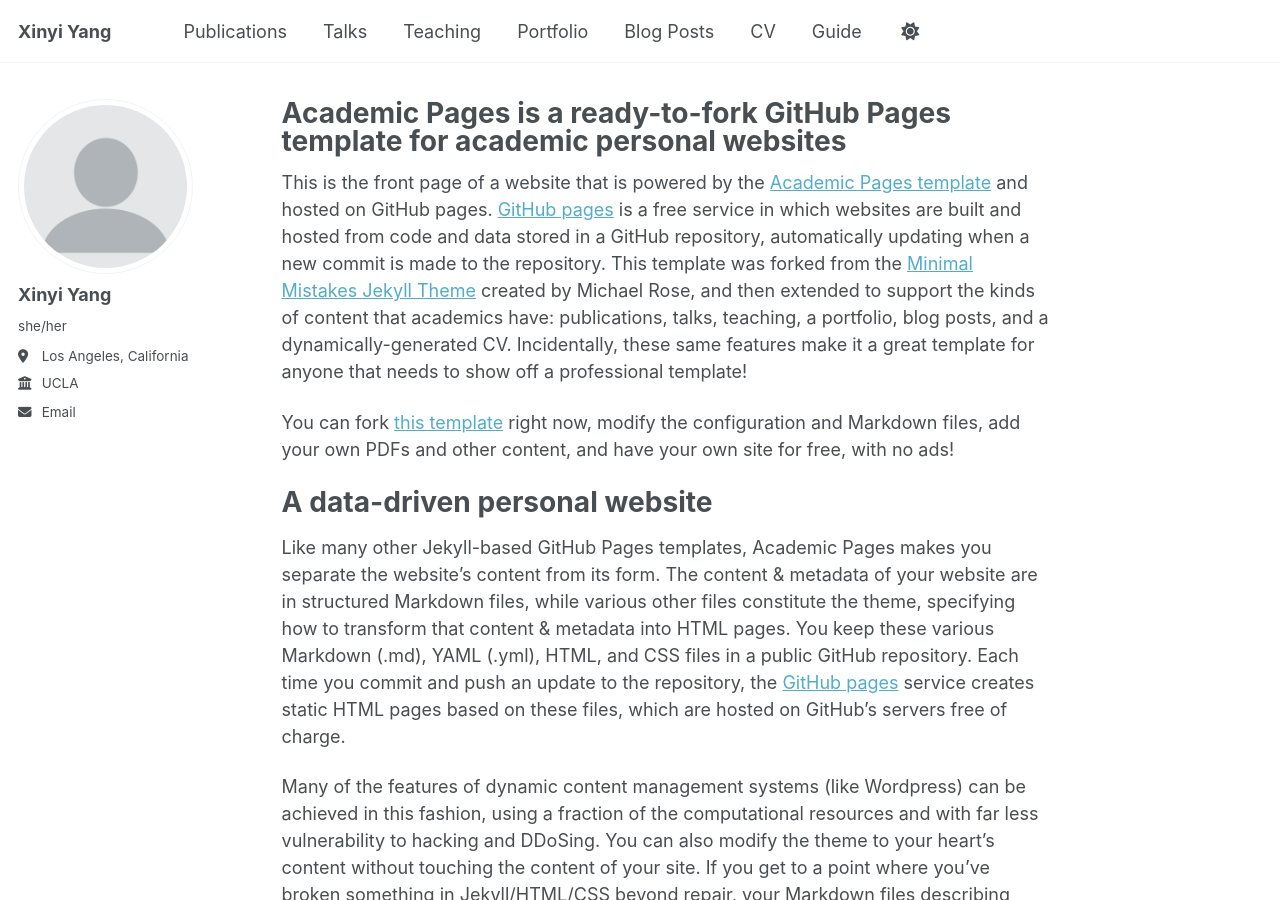
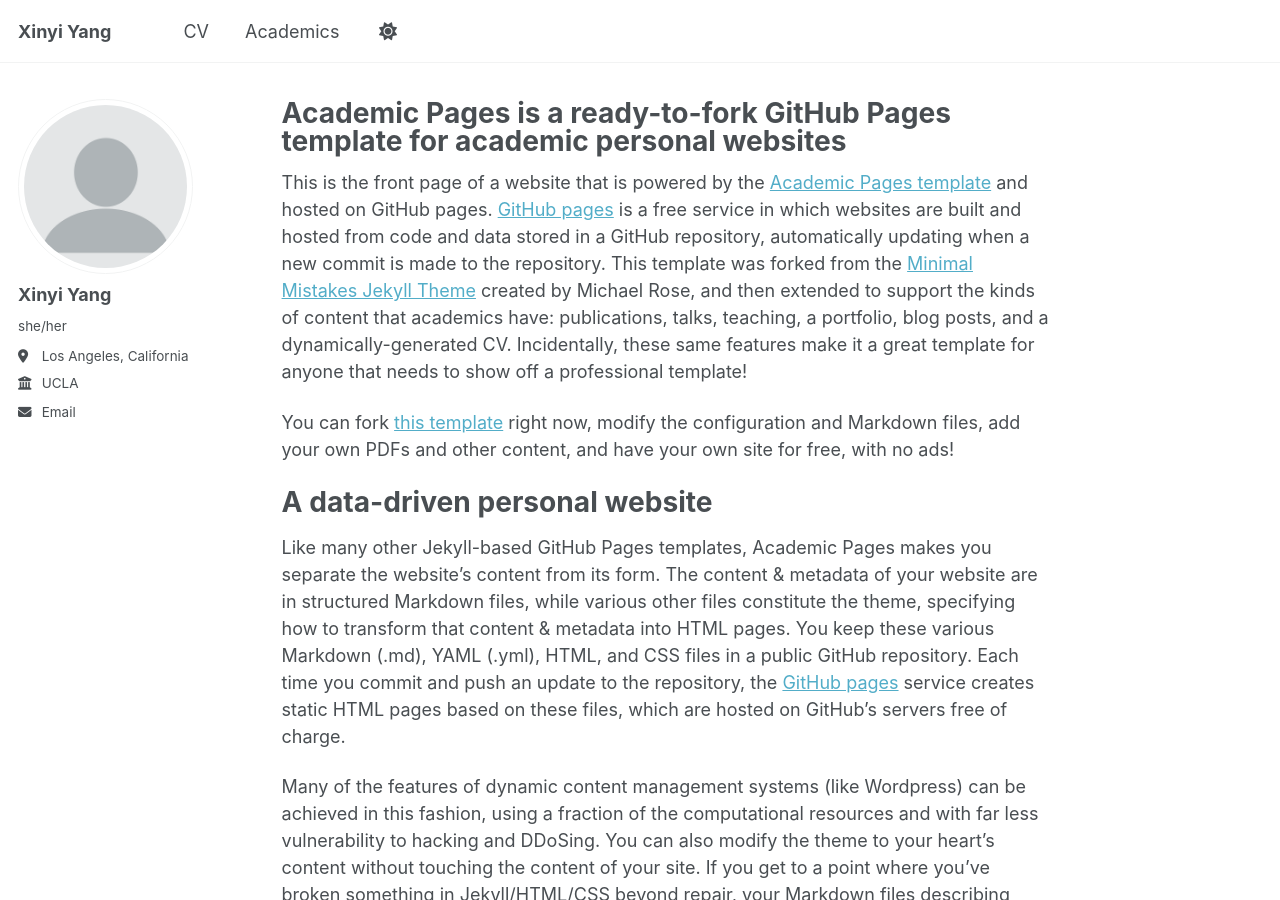
Before and after one commit to xinyi2410/portfolio, a Jekyll site: the page built from _pages/about.md, in a window 1280 px wide and 900 px high. Built offline with Jekyll 4.4.1, drawn with Linux system fonts in a browser that asks for light colours; a script that is not in the unit is left out; part of the change alters nothing that is shown.

Commit message:
Update navigation.yml

```diff
--- a/_data/navigation.yml
+++ b/_data/navigation.yml
@@ -8,26 +8,26 @@
 #      Markdown formatted page while the second is generated using JSON.
 
 main:
-  - title: "Publications"
-    url: /publications/
+  - title: "CV"
+    url: /files/CV_Yang, Xinyi.pdf
 
-  - title: "Talks"
-    url: /talks/
+  - title: "Academics"
+    url: /academics/
 
-  - title: "Teaching"
-    url: /teaching/
+ # - title: "Teaching"
+   # url: /teaching/
 
-  - title: "Portfolio"
-    url: /portfolio/
+ # - title: "Portfolio"
+  #  url: /portfolio/
 
-  - title: "Blog Posts"
-    url: /year-archive/
+#  - title: "Blog Posts"
+ #   url: /year-archive/
 
-  - title: "CV"
-    url: /cv/
+ # - title: "CV"
+  #  url: /cv/
 
   # - title: "CV"
   #   url: /cv-json/
 
-  - title: "Guide"
-    url: /markdown/
+#  - title: "Guide"
+  #  url: /markdown/
```
